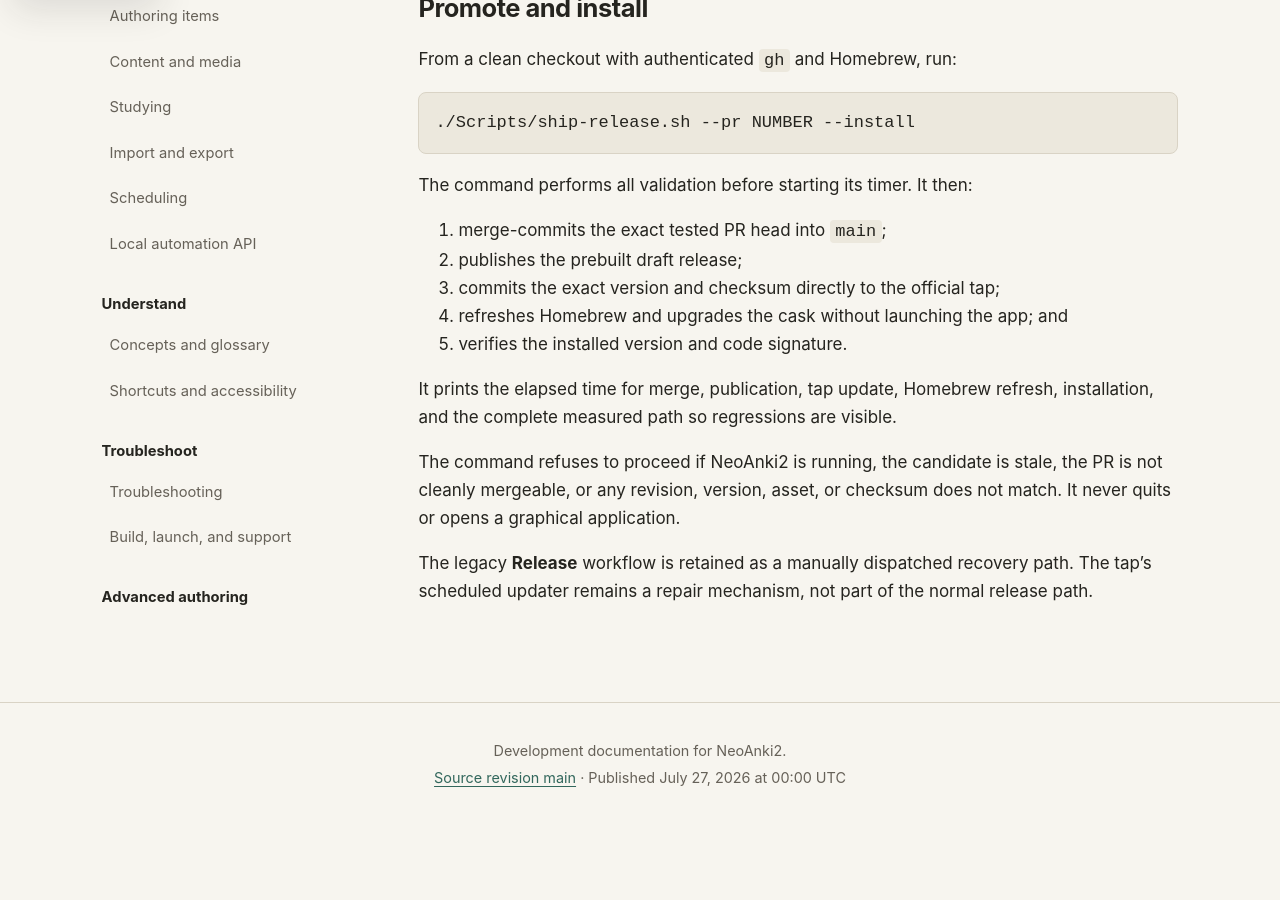
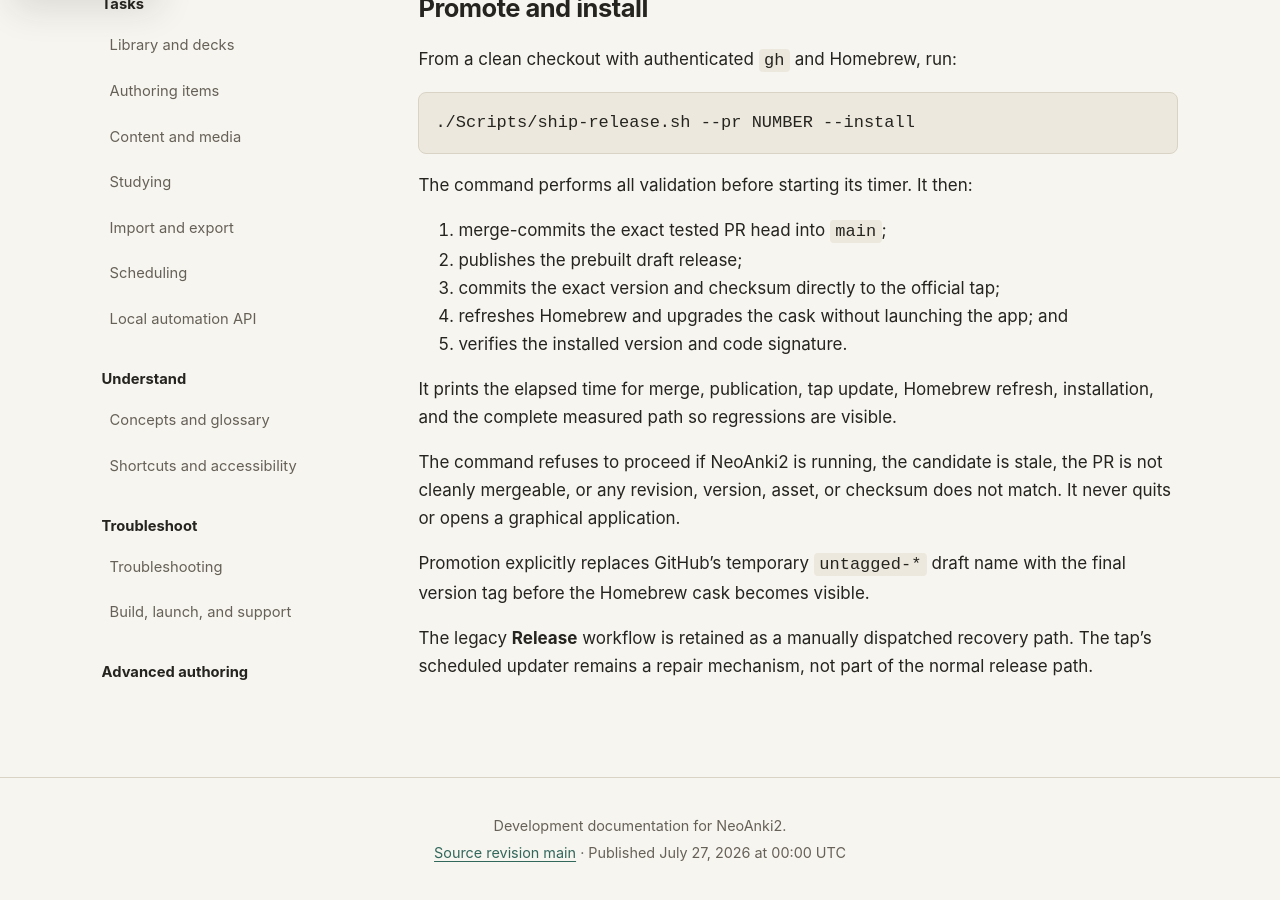
Before and after one commit to neoanki2/neoanki2, a Jekyll site: the page built from docs/RELEASING.md, in a window 1280 px wide and 900 px high, scrolled down 1403 px. Built offline with Jekyll 4.4.1, drawn with Linux system fonts in a browser that asks for light colours; our own code applies the rules of GitHub Pages for plain Markdown files; before the commit the page ends 2227 px from its top, so only the background shows below that.

Commit message:
Finalize version tags during promotion

```diff
--- a/docs/RELEASING.md
+++ b/docs/RELEASING.md
@@ -67,6 +67,9 @@
 the PR is not cleanly mergeable, or any revision, version, asset, or checksum
 does not match. It never quits or opens a graphical application.
 
+Promotion explicitly replaces GitHub's temporary `untagged-*` draft name with
+the final version tag before the Homebrew cask becomes visible.
+
 The legacy **Release** workflow is retained as a manually dispatched recovery
 path. The tap's scheduled updater remains a repair mechanism, not part of the
 normal release path.
```
Also changed, not shown: 2 other files.
